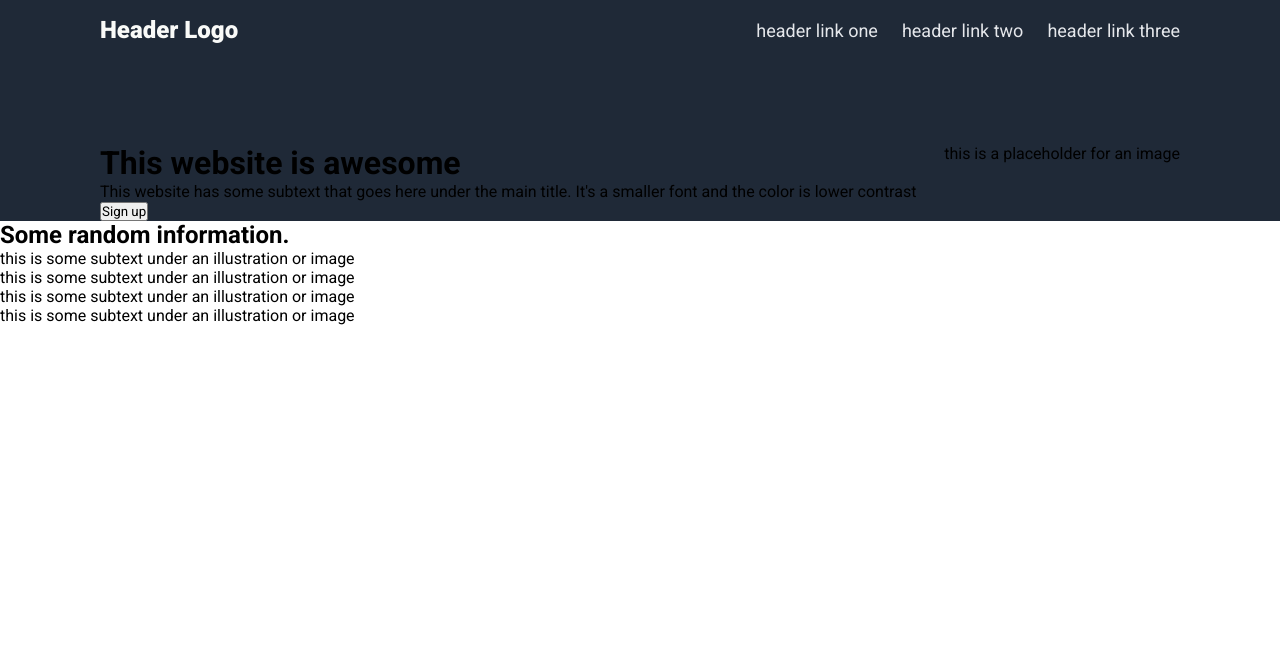
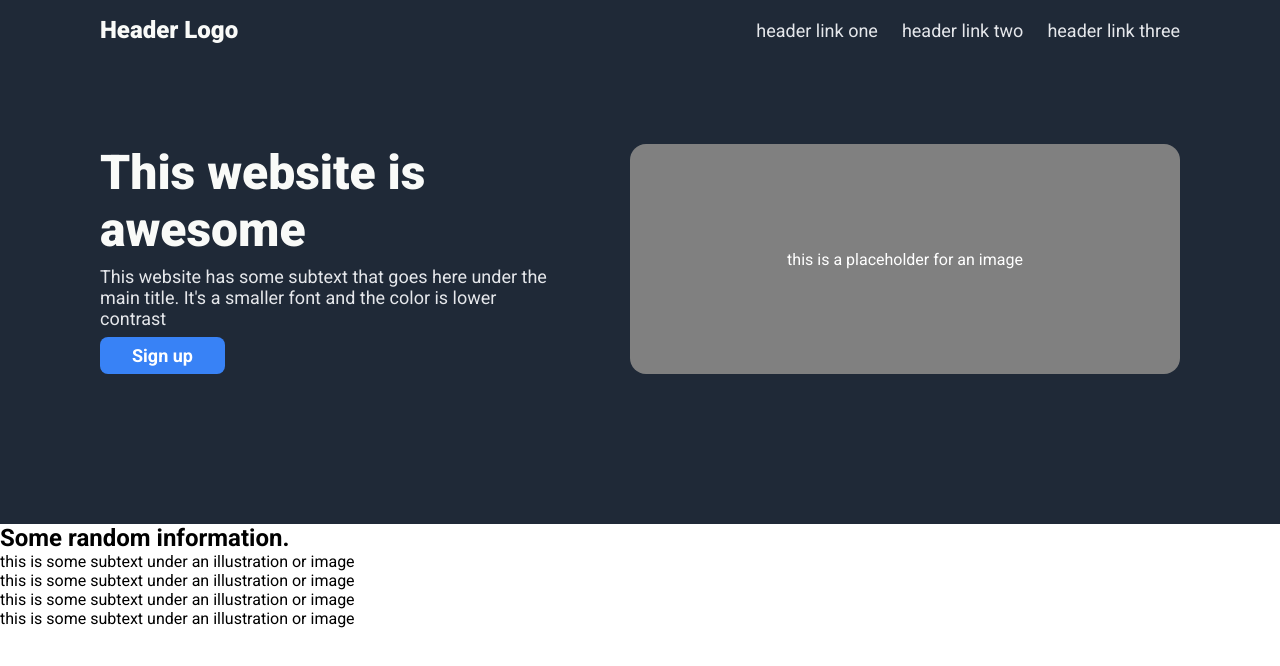
Before and after one commit to jabldawi/landing-page, a plain HTML site: page index.html in a window 1280 px wide. Drawn offline with Linux system fonts and the light colour scheme.

Commit message:
finish styling whole hero section

```diff
--- a/styles.css
+++ b/styles.css
@@ -46,3 +46,50 @@ ul {
     display: flex;
     justify-content: space-between;
 }
+
+.one > div {
+    display: flex;
+    margin-bottom: 150px;
+}
+
+.hero-text {
+    flex-direction: column;
+    gap: 8px;
+    max-width: 460px;
+}
+
+.image {
+    width: 550px;
+    max-height: 250px;
+    background-color: grey;
+    display: flex;
+    justify-content: center;
+    align-items: center;
+    border-radius: 16px;
+}
+
+.image > p {
+    color: white;
+}
+
+h1 {
+    font-size: 48px;
+    font-weight: 900;
+    color: #F9FAF8;
+}
+
+.hero-text > p {
+    font-size: 18px;
+    color: #E5E7EB;
+}
+
+.first-b {
+    background-color: #3882F6;
+    color: white;
+    font-size: 18px;
+    padding: 8px 32px;
+    font-weight: bold;
+    border-radius: 8px;
+    text-decoration: none;
+    border: none;
+}
```
